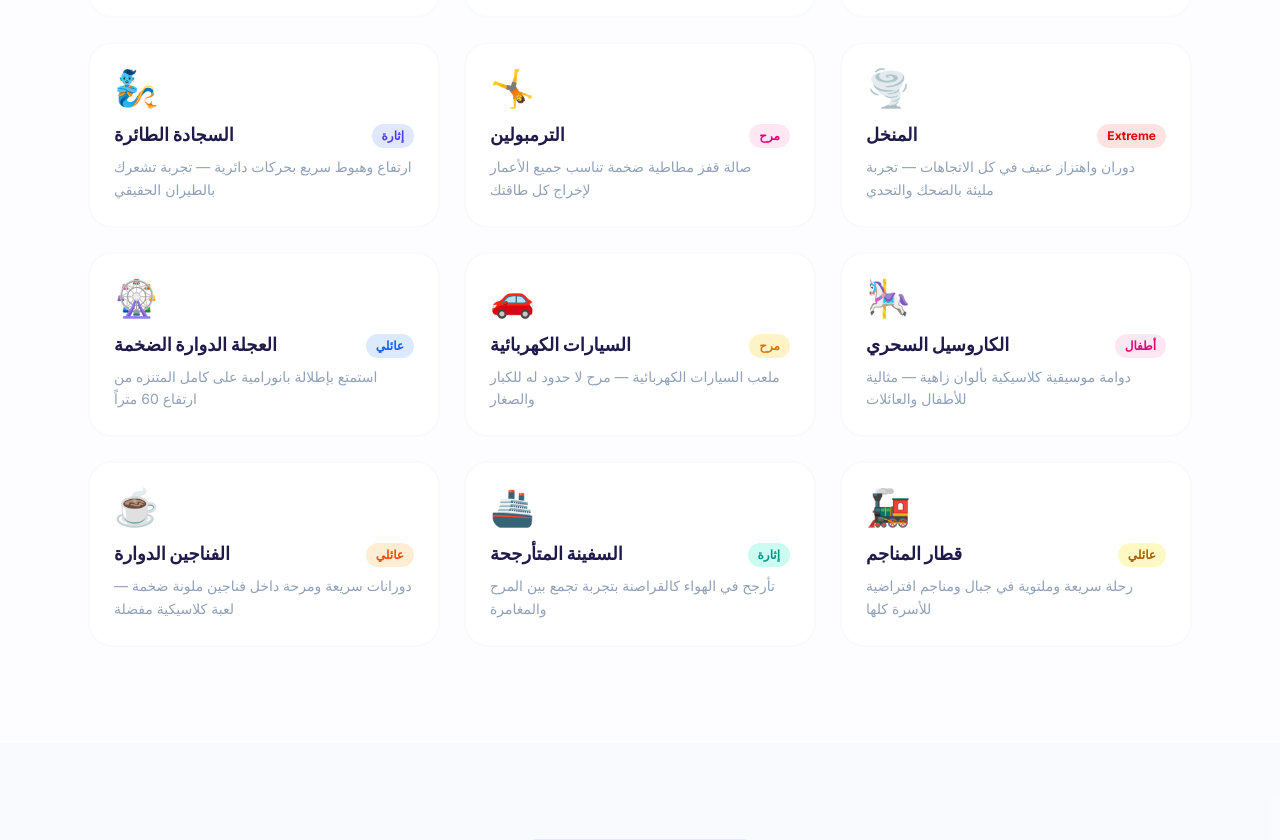
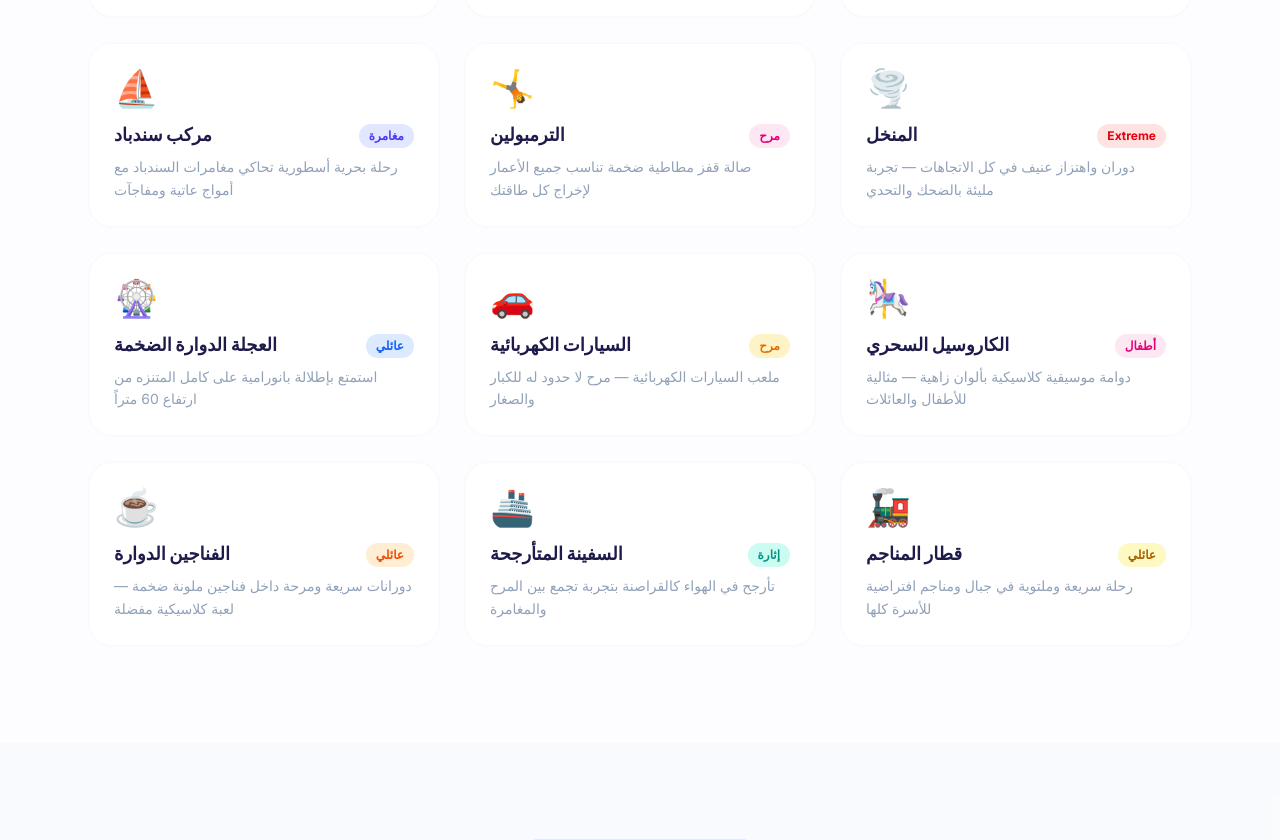
Before and after one commit to AhmedRadwan456/clubs, a Next.js app: page / in a window 1280 px wide. Shown: the part 2000-2840 px from the top of the page. Built offline with nearby package versions, Linux system fonts and the light colour scheme.

Commit message:
feat: replace Magic Carpet with Sinbad Boat

```diff
--- a/src/app/components/RidesSection.js
+++ b/src/app/components/RidesSection.js
@@ -45,10 +45,10 @@ const rides = [
     tagColor: "bg-emerald-100 text-emerald-600",
   },
   {
-    emoji: "🧞",
-    name: "السجادة الطائرة",
-    desc: "ارتفاع وهبوط سريع بحركات دائرية — تجربة تشعرك بالطيران الحقيقي",
-    tag: "إثارة",
+    emoji: "⛵",
+    name: "مركب سندباد",
+    desc: "رحلة بحرية أسطورية تحاكي مغامرات السندباد مع أمواج عاتية ومفاجآت",
+    tag: "مغامرة",
     tagColor: "bg-indigo-100 text-indigo-600",
   },
   {
```
